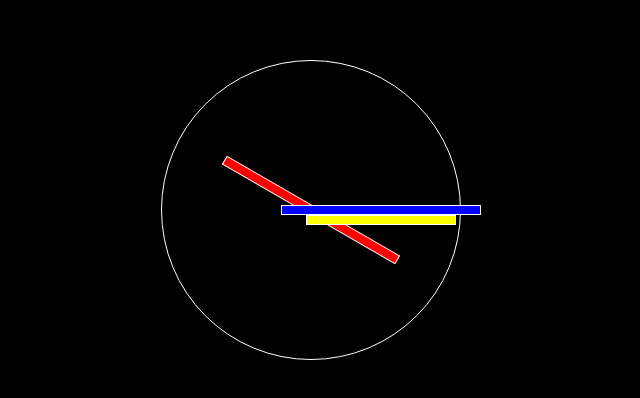
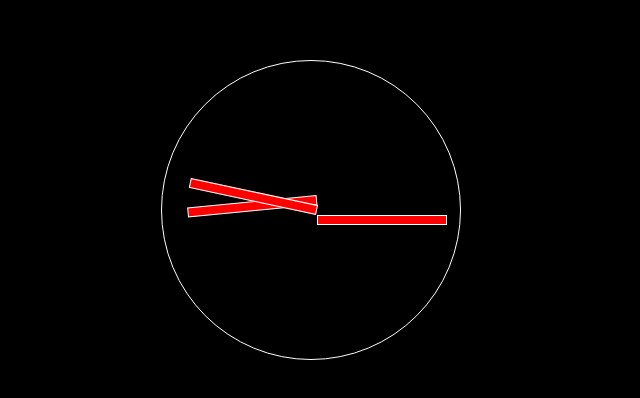
Before and after one commit to Seedorf-Rai/Digital-Clock, a plain HTML site: page index.html in a window 1280 px wide. Shown: the part 190-588 px from the top of the page, without its empty margins (329-969 px from the left). Drawn offline with Linux system fonts and the light colour scheme.

Commit message:
clock functionality added

```diff
--- a/index.html
+++ b/index.html
@@ -9,9 +9,9 @@
 <body>
 
     <div class="clock-body">
-        <div class="second"></div>
-        <div class="minute"></div>
-        <div class="hour"></div>
+        <div class="hand second"></div>
+        <div class="hand minute"></div>
+        <div class="hand hour"></div>
     </div>
 
     <script src="index.js"></script>
--- a/index.js
+++ b/index.js
@@ -1,10 +1,37 @@
-const d = new Date();
-console.log(d.getSeconds());
+const secondHand = document.querySelector('.second')
+const minuteHand = document.querySelector('.minute')
+const hourHand = document.querySelector('.hour')
 
-const min = document.querySelector('.second')
-rotationAng = 0
-setInterval(()=>{
-    rotationAng += 6;
-  min.style.transform = `rotate(${rotationAng}deg)`;
-//   console.log("Hello");
-},1000)
+setInterval(() => {
+   const d = new Date()
+   const x = d.getSeconds();
+   const y = d.getMinutes();
+   const z = d.getHours();
+   const getS = (x / 60) * 360 + 90;
+   const getM = (y / 60) * 360 + 90;
+   const getH = (z / 12) * 360 + 90;
+
+   secondHand.style.transform = `rotate(${getS}deg)`
+   minuteHand.style.transform = `rotate(${getM}deg)`
+   hourHand.style.transform = `rotate(${getH}deg)`
+
+
+}, 1000)
+
+// const secondHand = document.querySelector('.second')
+// const minuteHand = document.querySelector('.minute')
+// const hourHand = document.querySelector('.hour')
+
+// setInterval(() => {
+//   const now = new Date()
+//   const seconds = now.getSeconds()
+//   const minutes = now.getMinutes()
+//   const hours = now.getHours()
+//   const secondsDegrees = (seconds / 60) * 360 + 90
+//   const minutesDegrees = (minutes / 60) * 360 + 90
+//   const hoursDegrees = (hours % 12) / 12 * 360 + 90
+
+//   secondHand.style.transform = `rotate(${secondsDegrees}deg)`
+//   minuteHand.style.transform = `rotate(${minutesDegrees}deg)`
+//   hourHand.style.transform = `rotate(${hoursDegrees}deg)`
+// }, 1000)
--- a/style.css
+++ b/style.css
@@ -1,18 +1,19 @@
-*{
+* {
     margin: 0;
     padding: 0;
     box-sizing: border-box;
 }
 
-body{
+body {
     height: 100vh;
     width: 100vw;
     background-color: black;
-     display: flex;
-     justify-content: center;
-     align-items: center;
+    display: flex;
+    justify-content: center;
+    align-items: center;
 }
-.clock-body{
+
+.clock-body {
     width: 300px;
     height: 300px;
     border-radius: 50%;
@@ -22,23 +23,44 @@ body{
     align-items: center;
     flex-direction: column;
 }
-.second{
+
+/* .second {
     height: 10px;
-    width: 200px;
+    width: 130px;
     border: 1px solid white;
     position: relative;
-    /* left: 70px; */
-    top: 10px;
+    left: 70px;
+    top: -37%;
     background: red;
+    transform-origin: 100%;
+    transform: rotate(90deg);
+    transition: all 0.5s;
+    transition-timing-function: ease-in-out;
+} */
+.hand {
+    height: 10px;
+    width: 130px;
+    border: 1px solid white;
+    position: relative;
+    left: -59px;
+    /* top: -37%; */
+    background: red;
+    transform-origin: 100%;
+    transform: rotate(90deg);
+    transition: all 0.5s;
+    transition-timing-function: ease-in-out;
 }
-.minute{
+
+/* .minute {
     height: 10px;
-    width: 200px;
+    width: 130px;
     border: 1px solid white;
     position: relative;
     left: 70px;
     background: blue;
+    transform-origin: left center;
 }
+
 .hour{
     height: 10px;
     width: 150px;
@@ -46,4 +68,6 @@ body{
     position: relative;
     left: 70px;
     background: yellow;
-}
+    transform-origin: left center;
+
+} */
```
